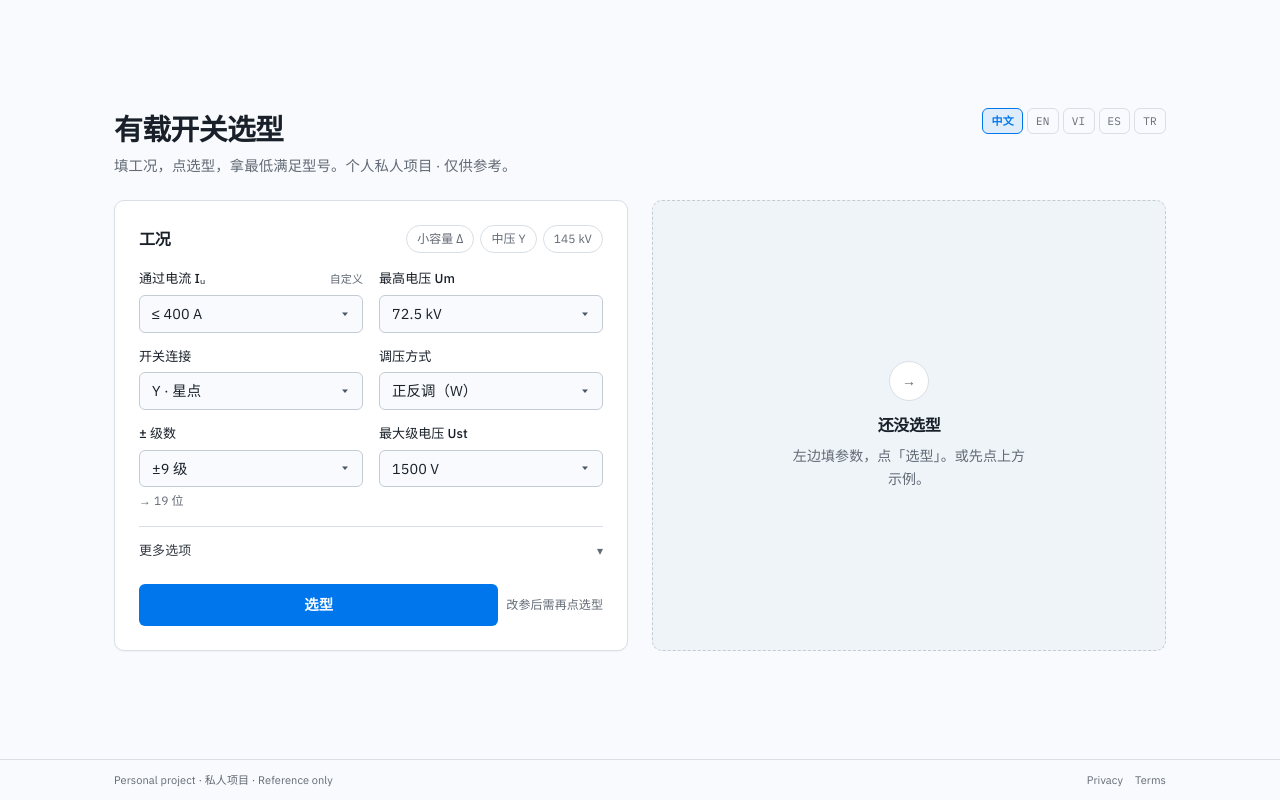
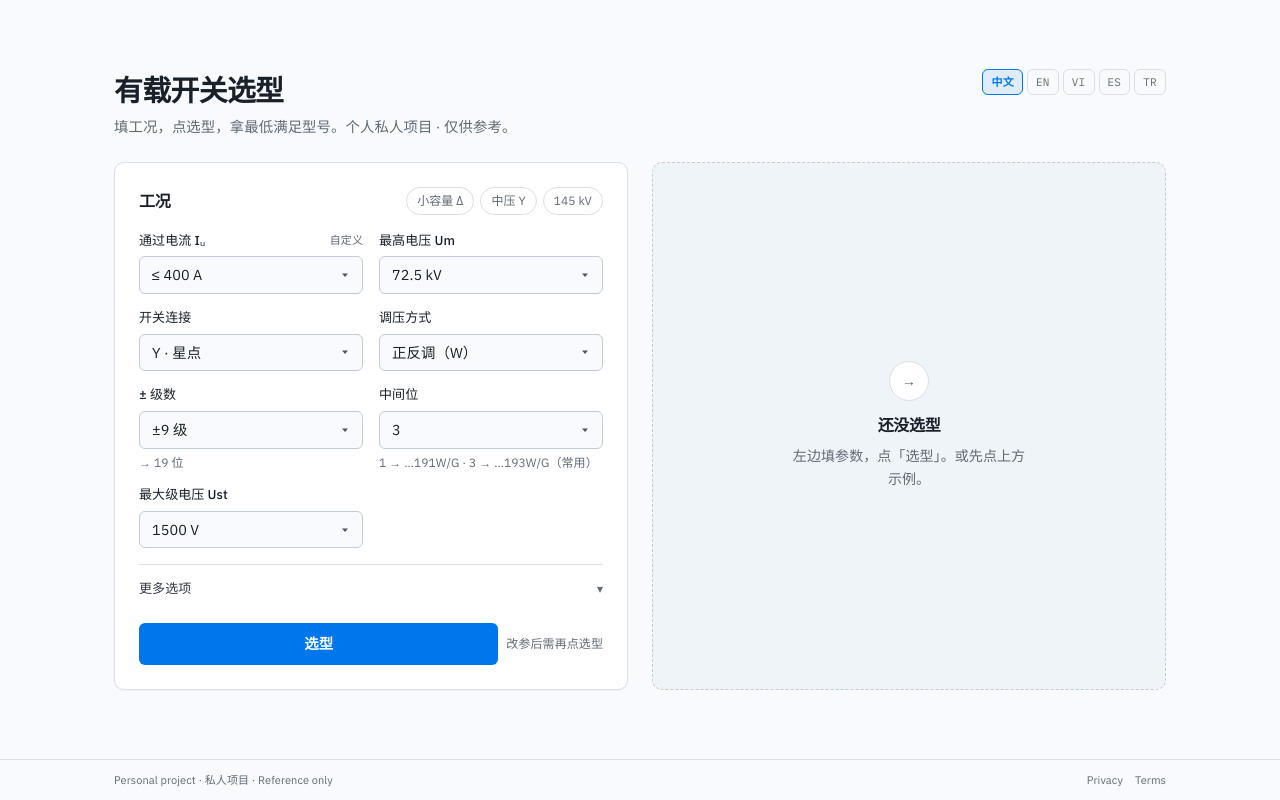
Before and after one commit to erict16/oltc-selector, a Next.js app: page / in a window 1280 px wide. Built offline with nearby package versions, Linux system fonts and the light colour scheme.

Commit message:
feat: mid-position control (1 or 3) for W/G tap codes
Default remains 3 (…193). User can switch to 1 for …191 codes without
leaving ± steps.

```diff
--- a/components/SelectorApp.tsx
+++ b/components/SelectorApp.tsx
@@ -481,6 +481,25 @@ export function SelectorApp() {
               </Field>
             ) : null}
 
+            {!isLinear ? (
+              <Field label={t(lang, "mid")} tip={t(lang, "midTip")}>
+                <select
+                  className={controlClass}
+                  value={String(input.midPositions ?? 3)}
+                  onChange={(e) => {
+                    const v = Number(e.target.value);
+                    patch(
+                      "midPositions",
+                      (v === 1 ? 1 : 3) as 1 | 3,
+                    );
+                  }}
+                >
+                  <option value="1">1</option>
+                  <option value="3">3</option>
+                </select>
+              </Field>
+            ) : null}
+
             <Field
               label={t(lang, "ust")}
             >
--- a/lib/i18n.ts
+++ b/lib/i18n.ts
@@ -38,6 +38,8 @@ const en: Dict = {
   pmSteps: "± steps",
   posHint: "→ {n} positions",
   customPos: "Custom positions…",
+  mid: "Mid positions",
+  midTip: "1 → …191W/G · 3 → …193W/G (common)",
   ust: "Max step voltage Ust",
   more: "More options",
   mounting: "Mounting",
@@ -108,6 +110,8 @@ const zh: Dict = {
   pmSteps: "± 级数",
   posHint: "→ {n} 位",
   customPos: "自定义位置…",
+  mid: "中间位",
+  midTip: "1 → …191W/G · 3 → …193W/G（常用）",
   ust: "最大级电压 Ust",
   more: "更多选项",
   mounting: "安装",
@@ -177,6 +181,8 @@ const vi: Dict = {
   pmSteps: "± cấp",
   posHint: "→ {n} vị trí",
   customPos: "Vị trí tùy chỉnh…",
+  mid: "Vị trí giữa",
+  midTip: "1 → …191W/G · 3 → …193W/G (thường dùng)",
   ust: "Điện áp cấp max Ust",
   more: "Thêm tùy chọn",
   mounting: "Lắp đặt",
@@ -248,6 +254,8 @@ const es: Dict = {
   pmSteps: "± escalones",
   posHint: "→ {n} posiciones",
   customPos: "Posiciones personalizadas…",
+  mid: "Posiciones medias",
+  midTip: "1 → …191W/G · 3 → …193W/G (habitual)",
   ust: "Tensión de escalón max. Ust",
   more: "Más opciones",
   mounting: "Montaje",
@@ -319,6 +327,8 @@ const tr: Dict = {
   pmSteps: "± kademe",
   posHint: "→ {n} konum",
   customPos: "Özel konumlar…",
+  mid: "Orta konum",
+  midTip: "1 → …191W/G · 3 → …193W/G (yaygın)",
   ust: "Maks. kademe gerilimi Ust",
   more: "Diğer seçenekler",
   mounting: "Montaj",
```
Also changed, not shown: 1 other file (tests, documents, lock files or other folders).
